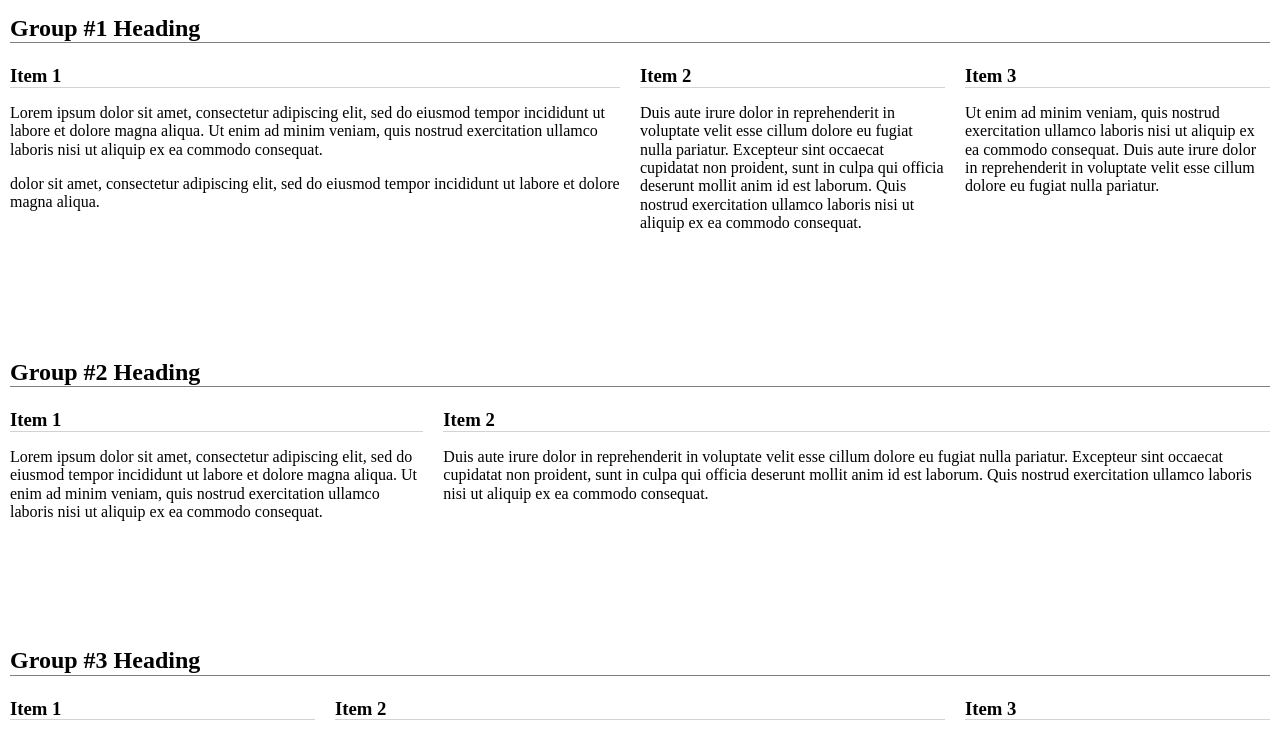
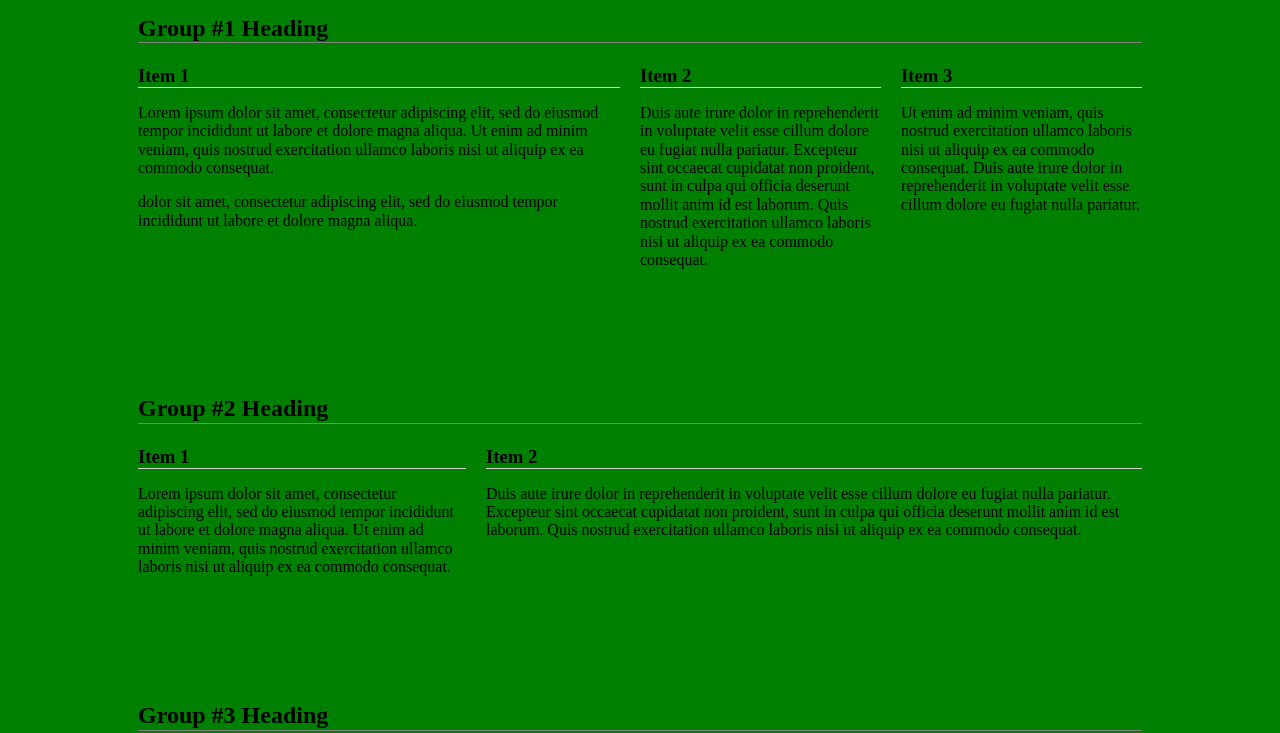
Before and after one commit to jdavisson87/starter-front-end, a plain HTML site: page mobile-first-development/index.html in a window 1280 px wide. Shown: the part 72-805 px from the top of the page. Drawn offline with nearby package versions, Linux system fonts and the light colour scheme.

Commit message:
mobile first development

```diff
--- a/mobile-first-development/style.css
+++ b/mobile-first-development/style.css
@@ -24,7 +24,7 @@ h3 {
 
 .group {
   display: flex;
-  flex-direction: row;
+  flex-direction: column;
   margin-bottom: 100px;
 }
 
@@ -36,3 +36,27 @@ h3 {
 .item-double {
   flex: 2;
 }
+
+body {
+  background-color: red;
+}
+
+/* This applies from 600px and larger */
+@media all and (min-width: 600px) {
+  body {
+    background-color: green;
+  }
+}
+
+/* Groups and items (Desktop) */
+
+@media all and (min-width: 800px) {
+  section,
+  h1 {
+    padding: 0 10%;
+  }
+
+  .group {
+    flex-direction: row;
+  }
+}
--- a/responsive-images/style.css
+++ b/responsive-images/style.css
@@ -18,6 +18,10 @@ h2 {
 h3 {
   margin: 12px 0;
   border-bottom: 1px solid lightgray;
+}
+
+main img {
+  width: 100%;
 }
 
 /* Groups & Items */
```
